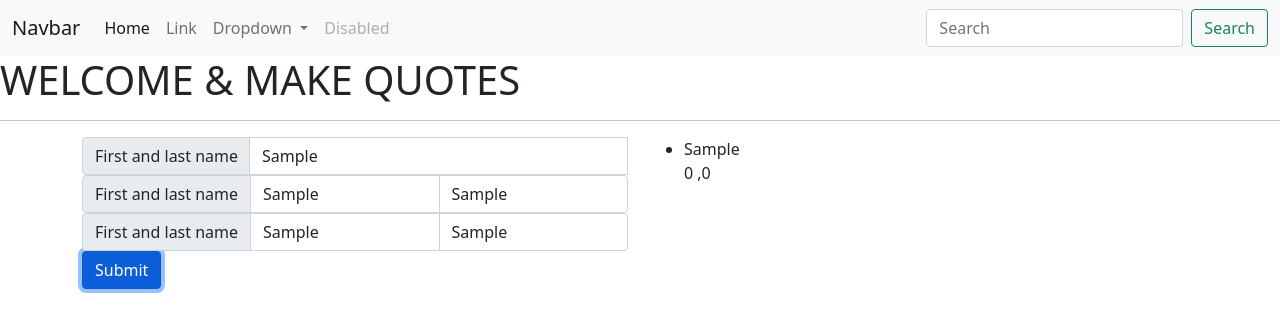
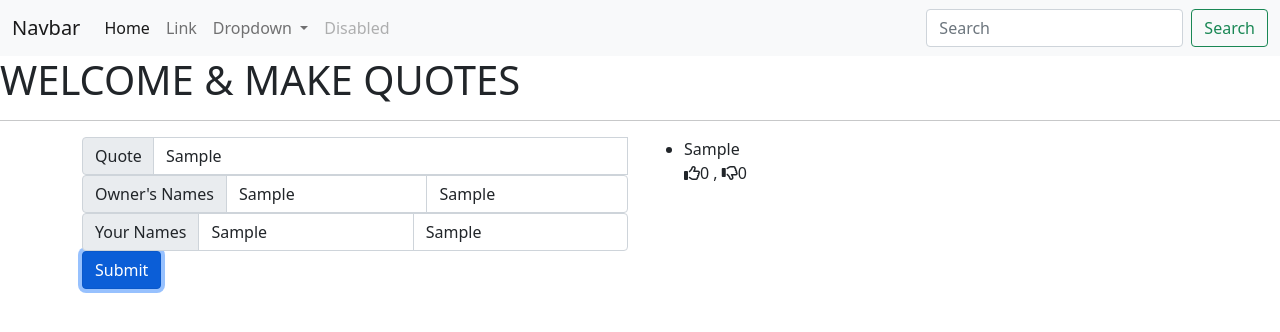
Before and after one commit to Charity-Mutembei/QUOTESW1, an Angular app: page / in a window 1280 px wide. Both pictures are taken after typing "Sample", "Sample", "Sample", "Sample", "Sample" into the empty fields and a click on the button "Submit". Shown: the top 332 px of the page. Built offline with nearby package versions, Linux system fonts and the light colour scheme.

Commit message:
vote icons installed

```diff
--- a/src/app/form/form.component.html
+++ b/src/app/form/form.component.html
@@ -2,23 +2,23 @@
     <div>
 
         <div class="input-group">
-            <span class="input-group-text">First and last name</span>
+            <span class="input-group-text">Quote</span>
             <label for="quote"></label>
             <input type="text" required class="form-control" id="name" [(ngModel)]="newQuote.name" name="name" #name='ngModel' required>
 
             <!-- Display {{newQuote.name}} -->
             <!-- <input type="text" aria-label="Last name" class="form-control"> -->
             <div [hidden]="name.valid || name.pristine" class="alert alert-danger">
-                <p>Name is required</p>
+                <p>Quote is required</p>
             </div>
           </div>
         <div class="input-group">
-            <span class="input-group-text">First and last name</span>
+            <span class="input-group-text">Owner's Names</span>
             <input type="text" aria-label="First name" class="form-control">
             <input type="text" aria-label="Last name" class="form-control">
           </div>
         <div class="input-group">
-            <span class="input-group-text">First and last name</span>
+            <span class="input-group-text">Your Names</span>
             <input type="text" aria-label="First name" class="form-control">
             <input type="text" aria-label="Last name" class="form-control">
           </div>
--- a/src/app/quotes/quotes.component.html
+++ b/src/app/quotes/quotes.component.html
@@ -10,8 +10,7 @@
         <div>
              <ul *ngFor="let quote of quotes">
             <li>{{quote.name}}</li>
-             <span>{{quote.upvote}}</span> ,<span>{{quote.downvote}}</span>
-
+            <i class="fa fa-thumbs-o-up" aria-hidden="true"></i><span>{{quote.upvote}}</span> , <i class="fa fa-thumbs-o-down" aria-hidden="true"></i><span>{{quote.downvote}}</span>
             </ul>
         </div>
 
--- a/src/index.html
+++ b/src/index.html
@@ -6,6 +6,7 @@
   <base href="/">
   <meta name="viewport" content="width=device-width, initial-scale=1">
   <link rel="icon" type="image/x-icon" href="favicon.ico">
+  <script src="https://use.fontawesome.com/f07c06e3cd.js"></script>
   <link href="https://cdn.jsdelivr.net/npm/bootstrap@5.0.2/dist/css/bootstrap.min.css" rel="stylesheet" integrity="sha384-EVSTQN3/azprG1Anm3QDgpJLIm9Nao0Yz1ztcQTwFspd3yD65VohhpuuCOmLASjC" crossorigin="anonymous">
 
 </head>
```
